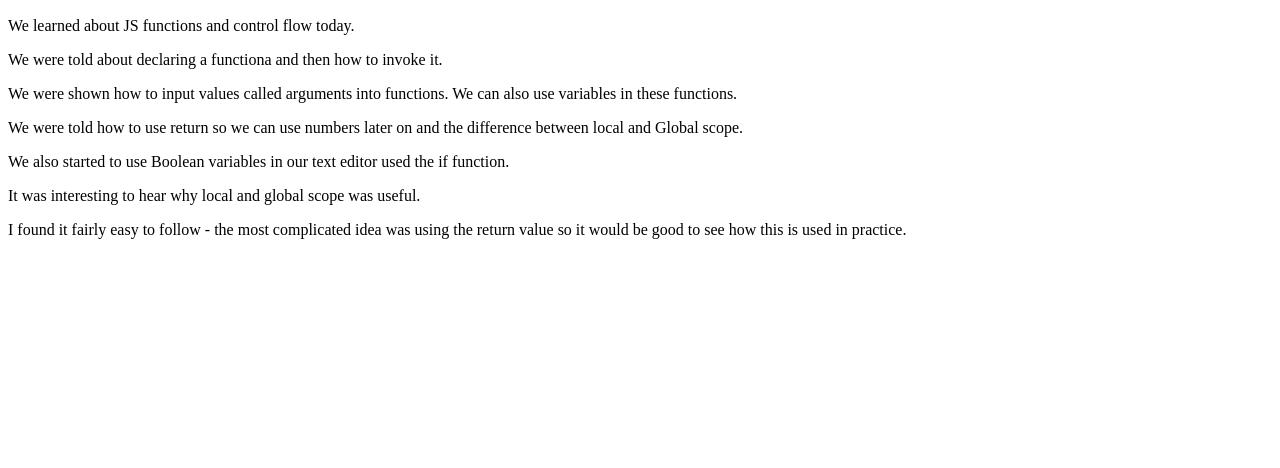
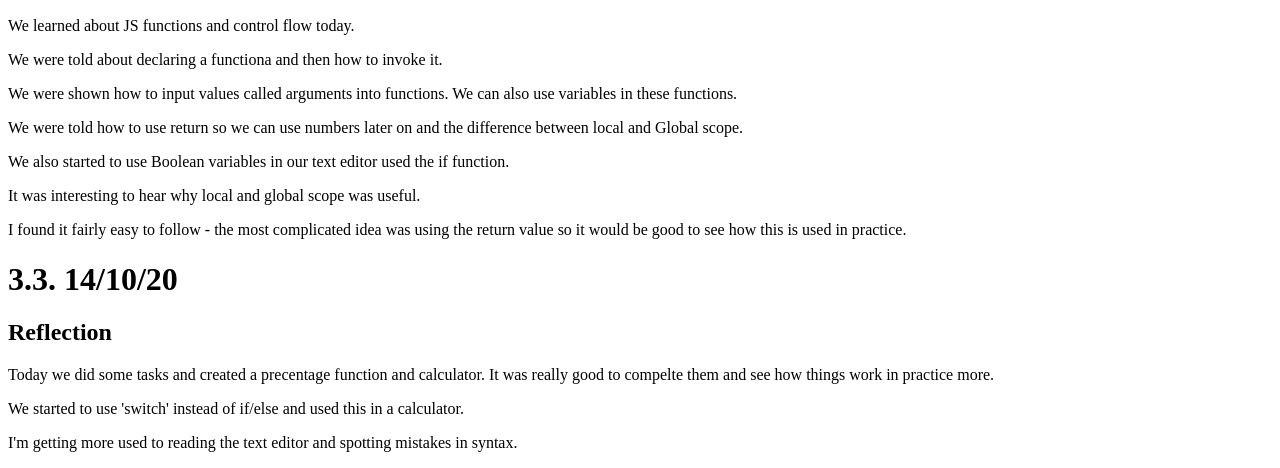
Before and after one commit to SuzyPoole/LTU-Reboot-Digital-Coding, a plain HTML site: page index.html in a window 1280 px wide. Shown: the part 637-1105 px from the top of the page. Before the commit the page ends 892 px from the top, so only its background shows below. Drawn offline with Linux system fonts and the light colour scheme.

Commit message:
Reflection 14/10

```diff
--- a/index.html
+++ b/index.html
@@ -47,5 +47,14 @@
 <p>I found it fairly easy to follow - the most complicated idea was using the return value so it would be good to see how this is used in practice.</p>
 
 
+
+
+<h1>3.3. 14/10/20</h1>
+<h2>Reflection</h2>
+
+<p>Today we did some tasks and created a precentage function and calculator. It was really good to compelte them and see how things work in practice more.</p>
+<p>We started to use 'switch' instead of if/else and used this in a calculator.</p>
+<p>I'm getting more used to reading the text editor and spotting mistakes in syntax.</p>
+
 </body>
 </html>
```
